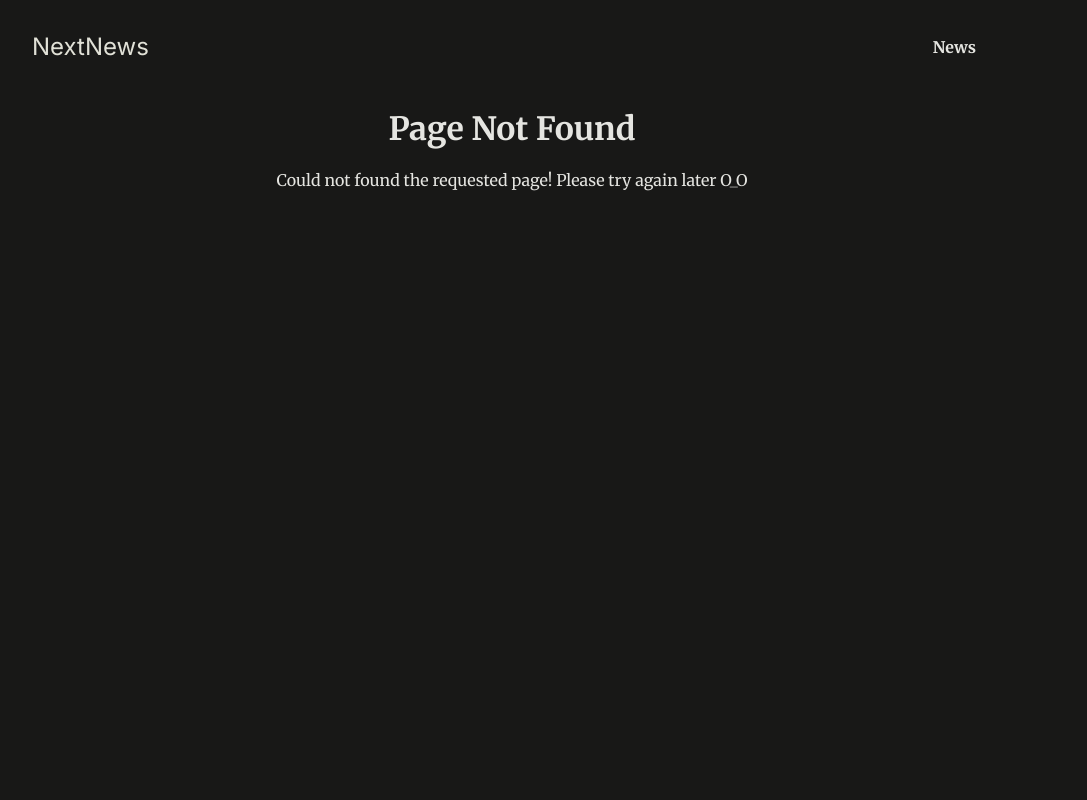
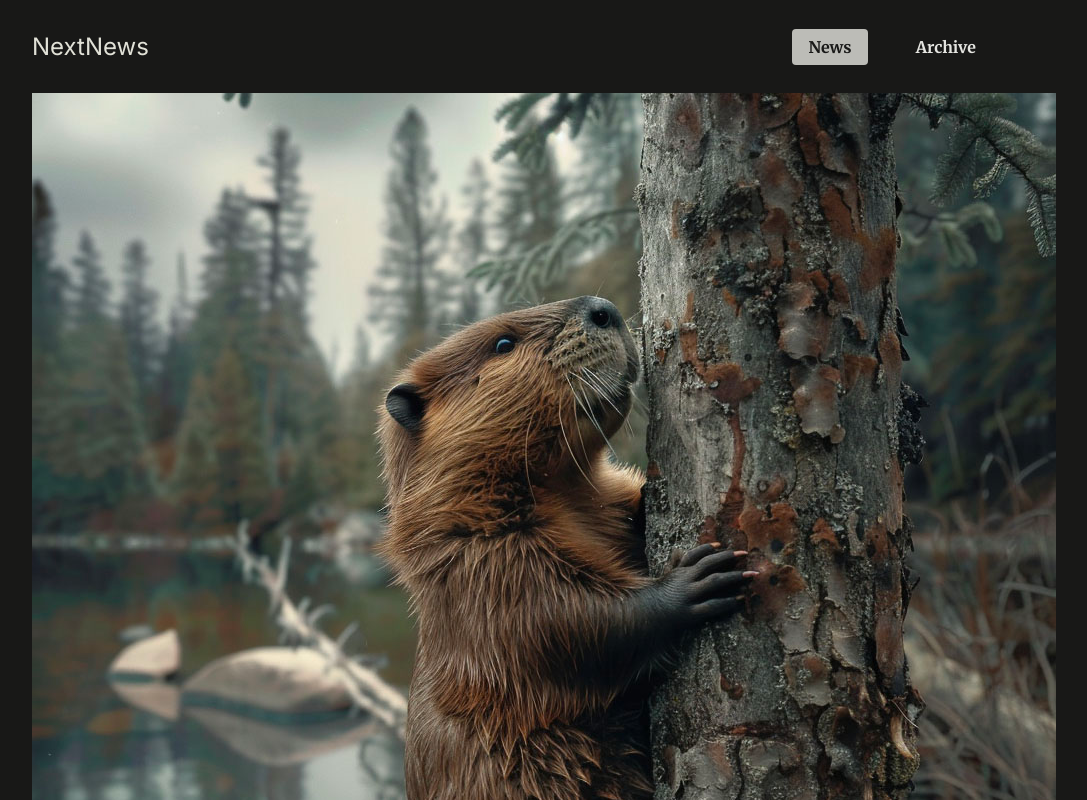
Before and after one commit to hadeersalah7/Simple-News-Demo-Next.js, a Next.js app: page /news/beaver-plague/image in a window 1280 px wide. Before the commit this address had no page. Shown: the top 800 px of the page, without its empty margins (128-1215 px from the left). Built offline with nearby package versions, Linux system fonts and the light colour scheme.

Commit message:
practicing the intereceptor route and catch all routes

```diff
--- /dev/null
+++ b/app/news/[newsMainPage]/@modal/default.tsx
@@ -0,0 +1,3 @@
+export default function ModalDefaultPage() {
+    return null;
+}
--- /dev/null
+++ b/app/news/[newsMainPage]/image/page.tsx
@@ -0,0 +1,15 @@
+import { notFound } from "next/navigation";
+import { DUMMY_NEWS } from "../../../../dummy-news";
+
+export default function MainPageImage({ params }: { params: { newsMainPage: string } }) {
+    const newsItemImage = params.newsMainPage;
+    const newsItem = DUMMY_NEWS.find((news) => news.slug === newsItemImage);
+    if (!newsItem) {
+        notFound()
+    }
+    return (
+        <div className="fullscreen-image">
+            <img src={`/images/news/${newsItem.image}`} alt={newsItem.title} />
+        </div>
+    )
+}
--- /dev/null
+++ b/app/news/[newsMainPage]/layout.tsx
@@ -0,0 +1,10 @@
+import { ReactNode } from "react";
+
+export default function ModalLayout({ children, modal }: { children: ReactNode, modal: ReactNode }) {
+    return (
+        <>
+            {children}
+            {modal}
+        </>
+    )
+}
--- /dev/null
+++ b/components/ActiveLink.tsx
@@ -0,0 +1,13 @@
+"use client"
+import Link from "next/link"
+import { usePathname } from "next/navigation"
+
+
+const ActiveLink = ({ href, title }: { href: string, title: string }) => {
+    const path = usePathname()
+    return (
+        <Link href={href} className={path.startsWith(href) ? "active" : ""}>{title}</Link>
+    )
+}
+
+export default ActiveLink
--- a/components/HeaderPage.tsx
+++ b/components/HeaderPage.tsx
@@ -1,5 +1,6 @@
 import Link from 'next/link'
 import React from 'react'
+import ActiveLink from './ActiveLink';
 
 interface HeaderPageProps {
     newsMainPage: string;
@@ -14,7 +15,10 @@ const HeaderPage = () => {
             <nav>
                 <ul>
                     <li>
-                        <Link href="/news">News</Link>
+                        <ActiveLink href="/news" title="News" />
+                    </li>
+                    <li>
+                        <ActiveLink href="/archive" title="Archive" />
                     </li>
                 </ul>
             </nav>
```
Also changed, not shown: app/archive/@archive/[[...filter]]/error.tsx (added, +10 -0 lines), app/archive/@archive/[[...filter]]/page.tsx (+11 -8 lines), app/news/[newsMainPage]/@modal/(.)image/page.tsx (added, +21 -0 lines), app/news/[newsMainPage]/page.tsx (+5 -5 lines).
